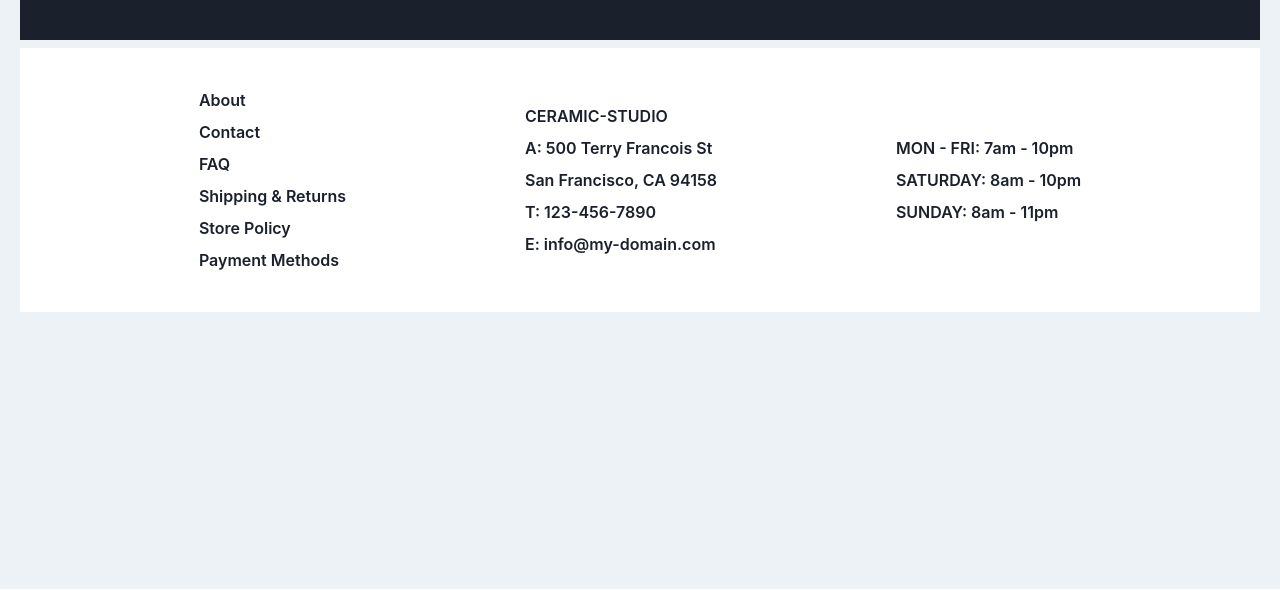
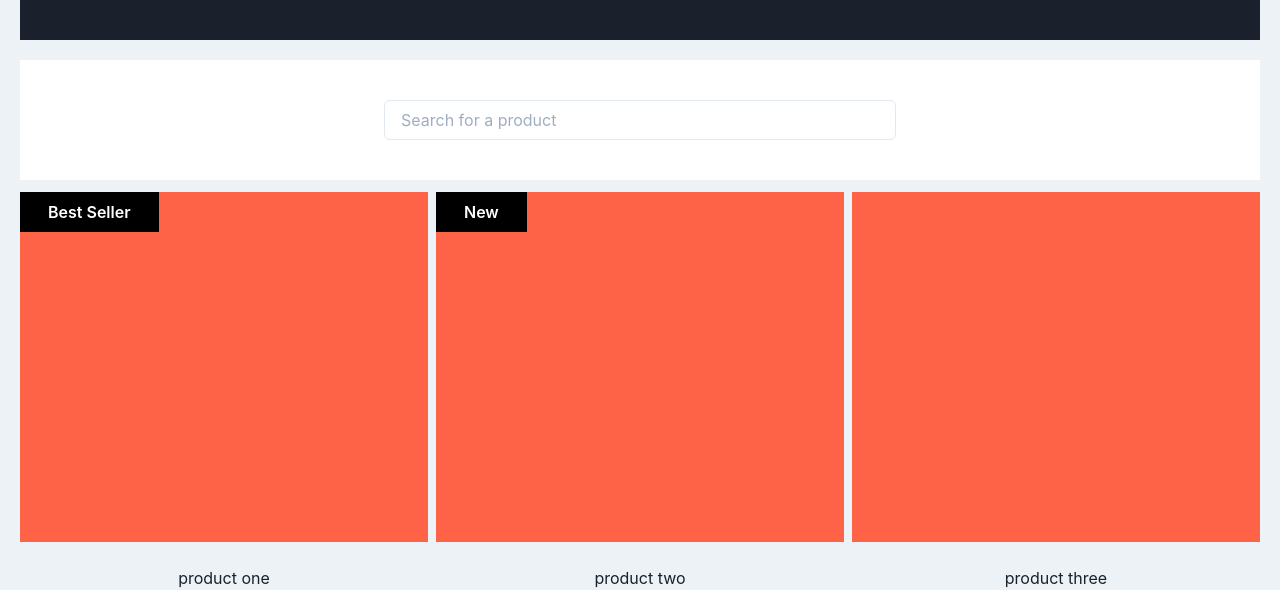
Before and after one commit to Wellfair94/e-commerce, a Next.js app: page /shop in a window 1280 px wide. Shown: the part 211-801 px from the top of the page. Built offline with nearby package versions, Linux system fonts and the light colour scheme.

Commit message:
shop page & notification on delete from cart

```diff
--- a/components/ProductCard/ProductCard.tsx
+++ b/components/ProductCard/ProductCard.tsx
@@ -34,7 +34,7 @@ const ProductCard: React.FC<Props> = ({ id, name, price, tag }) => {
 
   const handleClick = (payload: BasketItem) => {
     dispatch({ type: BasketActions.ADD_ITEM, payload: payload });
-    toast(notifications.addedToCart);
+    toast(notifications.addedToBasket);
   };
 
   const handleClose = () => {
--- a/pages/shop.tsx
+++ b/pages/shop.tsx
@@ -1,16 +1,87 @@
-import { Flex, Button, Heading, Text, Stack, Grid } from "@chakra-ui/react";
+import { Flex, Grid, Text, Input, Stack, Heading } from "@chakra-ui/react";
 import ProductCard from "components/ProductCard";
 import SectionDivider from "components/shared/SectionDivider";
 import Layout from "layout";
+import { useReducer, useState } from "react";
+import { ShopReducer } from "reducers/ShopReducer";
+
+const products = [
+  {
+    id: "1",
+    name: "product one",
+    price: "$9.99",
+    tag: "Best Seller",
+    quantity: 1,
+  },
+  {
+    id: "2",
+    name: "product two",
+    price: "$9.99",
+    tag: "New",
+    quantity: 1,
+  },
+  {
+    id: "3",
+    name: "product three",
+    price: "$9.99",
+    quantity: 1,
+  },
+  {
+    id: "4",
+    name: "product one",
+    price: "$9.99",
+    tag: "Best Seller",
+    quantity: 1,
+  },
+  {
+    id: "5",
+    name: "product two",
+    price: "$9.99",
+    tag: "New",
+    quantity: 1,
+  },
+  {
+    id: "6",
+    name: "product three",
+    price: "$9.99",
+    quantity: 1,
+  },
+];
 
 export default function Shop() {
+  const [state, dispatch] = useReducer(ShopReducer, []);
+  const [input, setInput] = useState("");
+
+  const search = products.filter(({ name }) => name.includes(input));
+
+  console.log(search);
+
   return (
     <Layout>
-      <SectionDivider
-        title="Shop"
-        subText="Lorem ipsum dolor sit amet consectetur adipisicing elit. Minus libero odio unde repudiandae consequatur. Quisquam facere laborum aliquam velit nemo."
-        dark
-      />
+      <Stack spacing={3}>
+        <SectionDivider
+          title="Shop"
+          subText="Lorem ipsum dolor sit amet consectetur adipisicing elit. Minus libero odio unde repudiandae consequatur. Quisquam facere laborum aliquam velit nemo."
+          dark
+        />
+
+        <Stack bg="white" align="center" p={10}>
+          <Input
+            placeholder="Search for a product"
+            maxW="lg"
+            onChange={(e) => setInput(e.target.value)}
+          />
+        </Stack>
+
+        <Grid
+          templateColumns={["1fr", "repeat(2, 1fr)", "repeat(3, 1fr)"]}
+          gap={2}
+        >
+          {search.map(({ id, name, price, tag = null, quantity }) => (
+            <ProductCard key={id} id={id} name={name} price={price} tag={tag} />
+          ))}
+        </Grid>
+      </Stack>
     </Layout>
   );
 }
--- /dev/null
+++ b/reducers/ShopReducer.ts
@@ -0,0 +1,10 @@
+// Reducer used to control filters in the shop
+
+export const ShopReducer = (state, action) => {
+  switch (action.type) {
+    case "filter":
+      break;
+    default:
+      return state;
+  }
+};
--- a/utils/notifications.ts
+++ b/utils/notifications.ts
@@ -1,15 +1,23 @@
 import { UseToastOptions } from "@chakra-ui/react";
 
 interface Notifications {
-  addedToCart: UseToastOptions;
+  addedToBasket: UseToastOptions;
+  removedFromBasket: UseToastOptions;
 }
 
 export const notifications: Notifications = {
-  addedToCart: {
+  addedToBasket: {
     title: "Item added to basket",
-    description: "Click to view",
+    description: "Click to checkout",
     status: "success",
     duration: 5000,
     isClosable: true,
   },
+  removedFromBasket: {
+    title: "Item removed from basket",
+    description: "Click to undo",
+    status: "warning",
+    duration: 5000,
+    isClosable: true,
+  },
 };
```
Also changed, not shown: components/BasketItem/BasketItem.tsx (+12 -1 lines), pages/index.tsx (+20 -4 lines), reducers/BasketReducer.ts (renamed from reducers/basketReducer.tsx).
